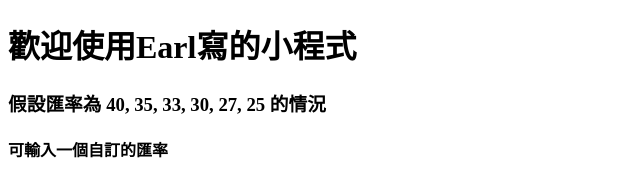
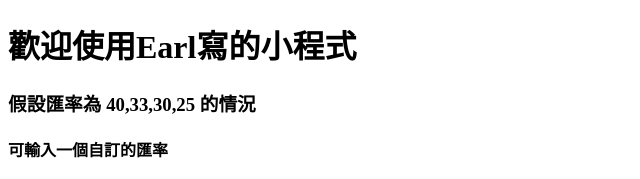
Before and after one commit to EarlDyor/EarlDyor.github.io, a plain HTML site: page USD.html in a window 1280 px wide. Shown: the top 179 px of the page, without its empty margins (0-640 px from the left). Drawn offline with Linux system fonts and the light colour scheme.

Commit message:
Update USD.html

```diff
--- a/USD.html
+++ b/USD.html
@@ -42,7 +42,7 @@
     </script>
 
     <h1>歡迎使用Earl寫的小程式</h1>
-    <h3>假設匯率為 40, 35, 33, 30, 27, 25 的情況</h3>
+    <h3>假設匯率為 40,33,30,25 的情況</h3>
     <h4>可輸入一個自訂的匯率</h4>
     <label for="customExchangeRate">請輸入自訂匯率：</label>
     <input type="number" id="customExchangeRate">
```
